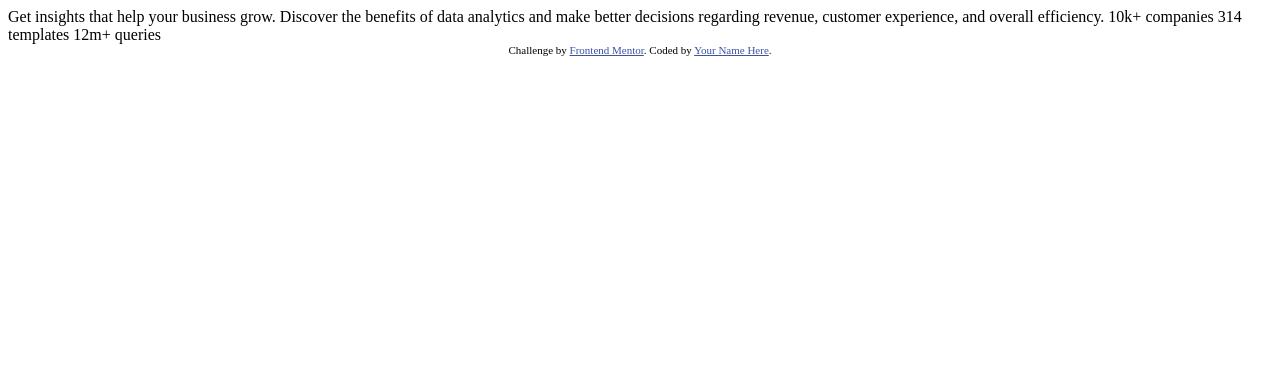
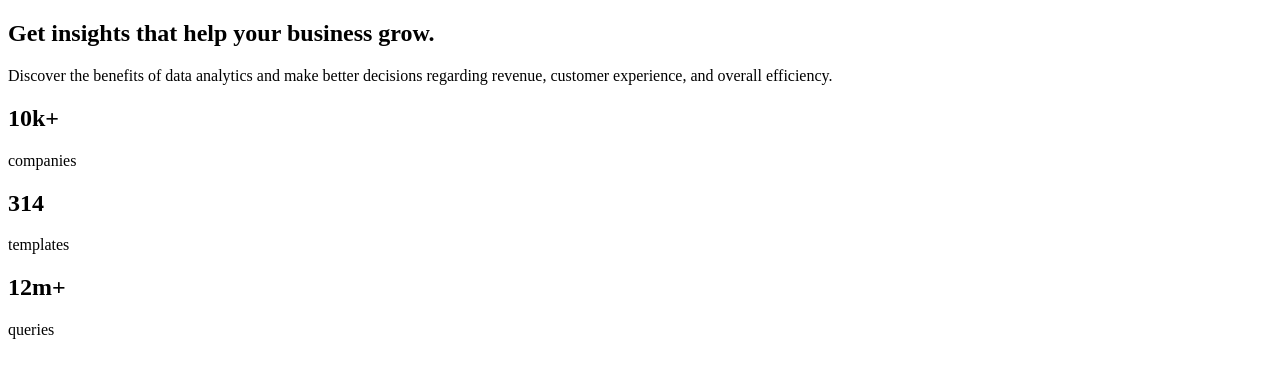
Before and after one commit to FarisPalayi/Stats_preview_card, a plain HTML site: page index.html in a window 1280 px wide. Drawn offline with Linux system fonts and the light colour scheme.

Commit message:
add markup

```diff
--- /dev/null
+++ b/Style/style.css
@@ -0,0 +1,20 @@
+@import url('https://fonts.googleapis.com/css2?family=Inter:wght@400;700&family=Lexend+Deca&display=swap');
+/*
+'Inter' 700,400,
+'Lexend Deca' 400
+ */
+
+:root{
+    /* Primary */
+    --dark-blue: hsl(233, 47%, 7%); /* main background */
+    --dark-desaturated-blue: hsl(244, 38%, 16%); /* card background) */
+    --soft-violet: hsl(277, 64%, 61%); /* accent */
+
+    /* Neutral */
+    --white:hsl(0, 0%, 100%); /* main heading, stats */
+    --slight-transparent-white:hsla(0, 0%, 100%, 0.75); /* main paragraph */
+    --translucent-white:hsla(0, 0%, 100%, 0.6); /* stat headings */
+}
+html{
+    font-size: 15px;
+}
--- a/index.html
+++ b/index.html
@@ -2,32 +2,39 @@
 <html lang="en">
 <head>
   <meta charset="UTF-8">
-  <meta name="viewport" content="width=device-width, initial-scale=1.0"> <!-- displays site properly based on user's device -->
-
+  <meta name="viewport" content="width=device-width, initial-scale=1.0">
   <link rel="icon" type="image/png" sizes="32x32" href="./images/favicon-32x32.png">
 
   <title>Frontend Mentor | Stats preview card component</title>
 
-  <!-- Feel free to remove these styles or customise in your own stylesheet 👍 -->
-  <style>
-    .attribution { font-size: 11px; text-align: center; }
-    .attribution a { color: hsl(228, 45%, 44%); }
-  </style>
 </head>
 <body>
+<main>
 
-  Get insights that help your business grow.
+  <section class="content-section">
+    <h1 class="title">Get insights that help your business grow.</h1>
 
-  Discover the benefits of data analytics and make better decisions regarding revenue, customer
-  experience, and overall efficiency.
+    <p class="subtitle">
+      Discover the benefits of data analytics and make better decisions
+      regarding revenue, customer experience, and overall efficiency.
+    </p>
 
-  10k+ companies
-  314 templates
-  12m+ queries
+    <div class="stats-container">
+      <div class="company__stats-container">   <h2 class="company-stats">   10k+ </h2> <p>companies</p> </div>
+      <div class="templates__stats-container"> <h2 class="templates-stats"> 314  </h2> <p>templates</p> </div>
+      <div class="query__stats-container">     <h2 class="query-stats">     12m+ </h2> <p>queries  </p> </div>
+    </div>
+  </section>
 
-  <div class="attribution">
-    Challenge by <a href="https://www.frontendmentor.io?ref=challenge" target="_blank">Frontend Mentor</a>.
-    Coded by <a href="#">Your Name Here</a>.
-  </div>
+  <section class="img-section"></section>
+
+</main>
+
+
+
+
+
+
+
 </body>
 </html>
```
